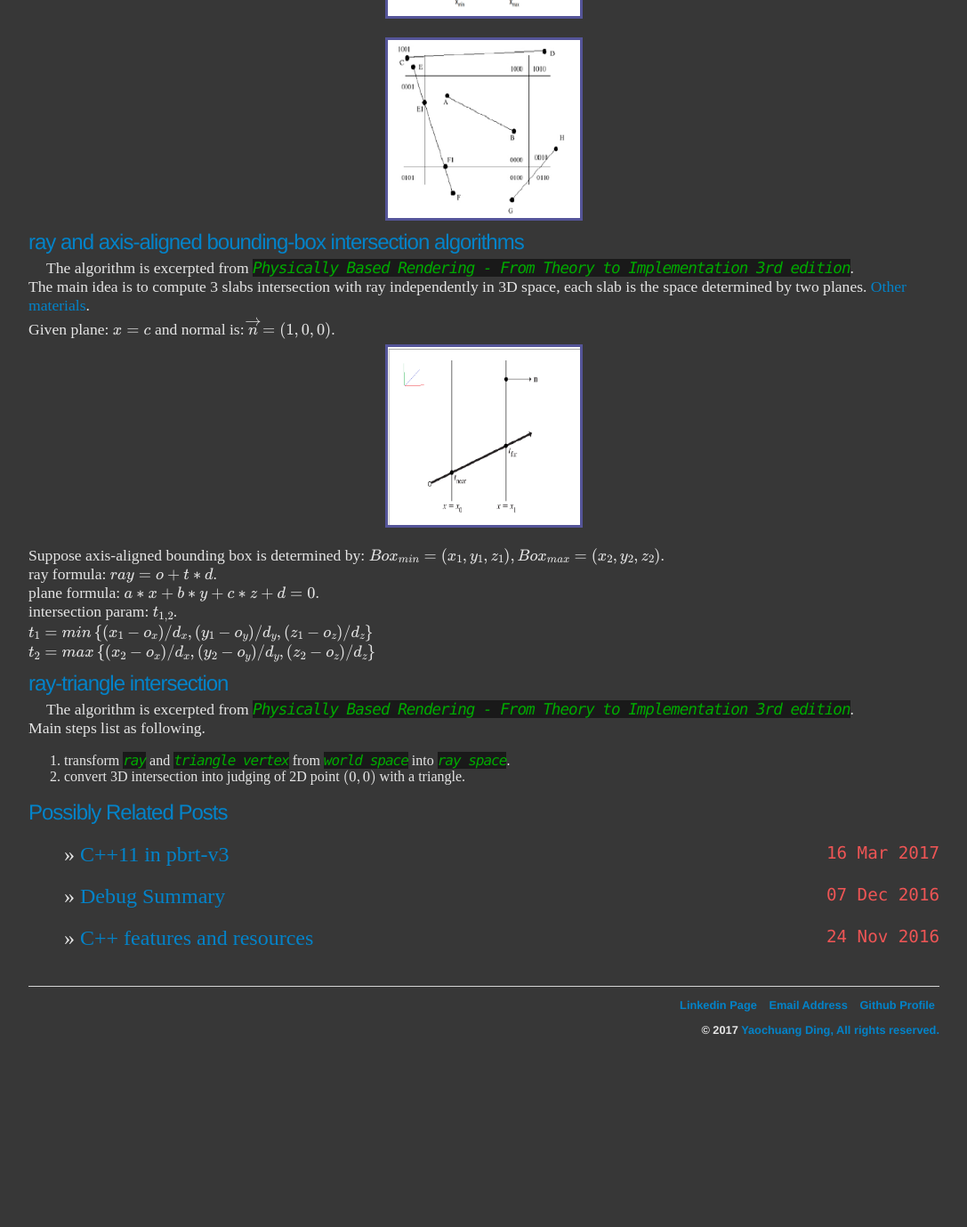
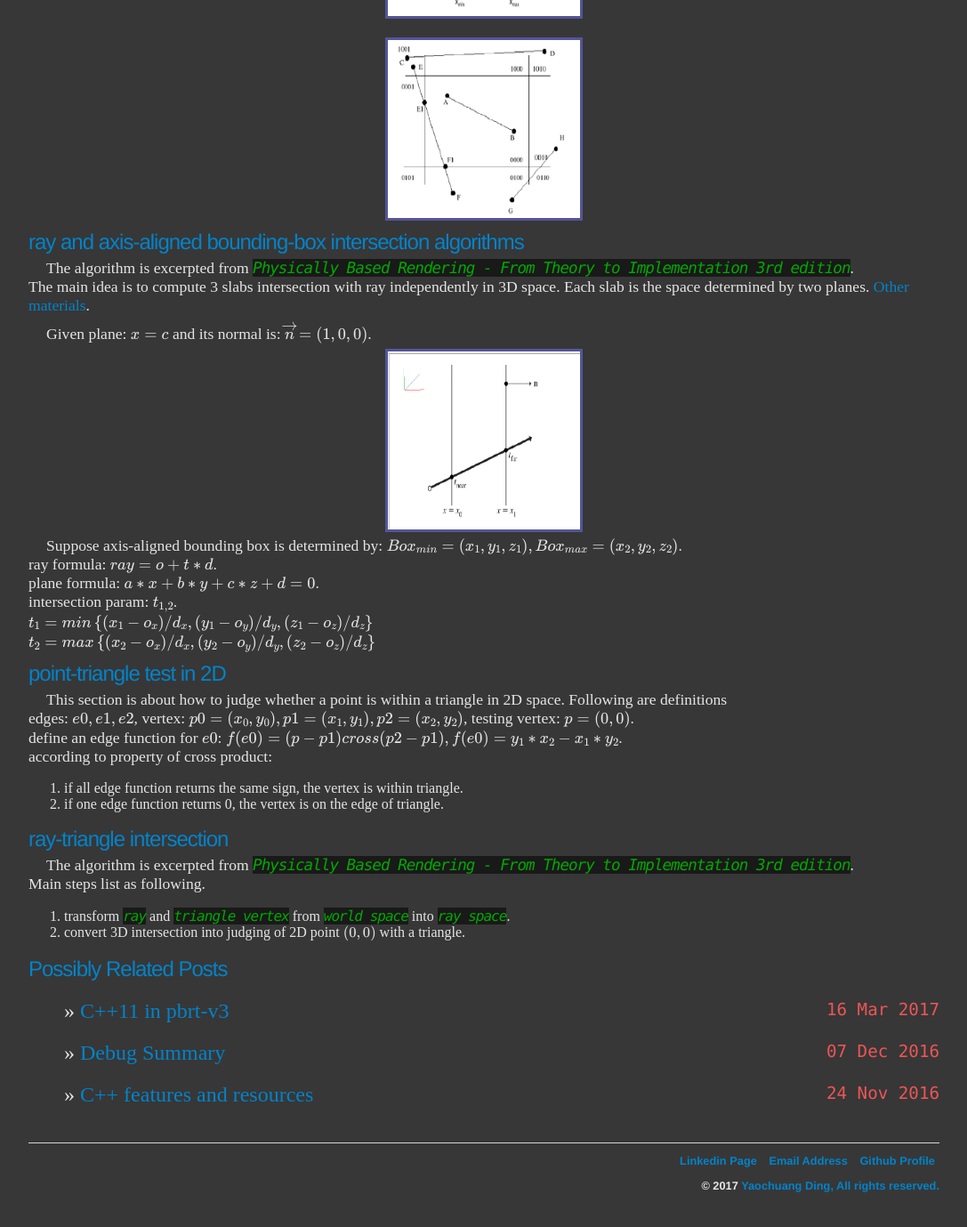
Before and after one commit to ychding11/ychding11.github.io, a Jekyll site: the page built from _posts/2015-04-21-Ray-Objects-Intersection.md, in a window 1280 px wide and 1400 px high, scrolled down 767 px. Shown: the top 1379 px of the window at 89% size, without its empty margins (96-1183 px from the left). Built offline with Jekyll 4.4.1, drawn with Linux system fonts in a browser that asks for light colours; formulas are drawn with MathJax 3; before the commit the page ends 1992 px from its top, so only the background shows below that; some of the changed text lies outside the part shown.

Commit message:
add triangle-vertex judge.

```diff
--- a/_posts/2015-04-21-Ray-Objects-Intersection.md
+++ b/_posts/2015-04-21-Ray-Objects-Intersection.md
@@ -22,11 +22,13 @@ The wikipedia page contains the very detailed description about algorithm and gi
 ## ray and axis-aligned bounding-box intersection algorithms
 
 The algorithm is excerpted from *Physically Based Rendering - From Theory to Implementation 3rd edition*.
-The main idea is to compute 3 slabs intersection with ray independently in 3D space, each slab is the space
-determined by two planes. [Other materials](http://people.csail.mit.edu/amy/papers/box-jgt.pdf).
-Given plane: $$ x = c $$ and normal is: $$ \overrightarrow{n}=(1,0,0)$$.
+The main idea is to compute 3 slabs intersection with ray independently in 3D space.
+Each slab is the space determined by two planes. [Other materials](http://people.csail.mit.edu/amy/papers/box-jgt.pdf).
+
+Given plane: $$ x = c $$ and its normal is: $$ \overrightarrow{n}=(1,0,0)$$.
 
 ![ray and slab intersection]({{ site.url }}/images/shapeIntersection/intersection-slab.png  "ray and slab intersection")
+
 Suppose axis-aligned bounding box is determined by: $$ Box_{min} = (x_1, y_1, z_1), Box_{max} = (x_2, y_2, z_2) $$.
   ray formula:  $$ ray = o + t * d $$.
   plane formula: $$ a * x + b * y + c * z + d = 0 $$.
@@ -34,6 +36,16 @@ Suppose axis-aligned bounding box is determined by: $$ Box_{min} = (x_1, y_1, z_
    $$ t_1 = min \left\{(x_1-o_x)/d_x,(y_1-o_y)/d_y,(z_1-o_z)/d_z \right\} $$
    $$ t_2 = max \left\{(x_2-o_x)/d_x,(y_2-o_y)/d_y,(z_2-o_z)/d_z \right\} $$
 
+## point-triangle test in 2D
+
+This section is about  how to judge whether a point is within a triangle in 2D space. Following are definitions
+edges: $$ e0, e1, e2 $$, vertex: $$ p0=(x_0,y_0), p1=(x_1,y_1), p2=(x_2,y_2) $$, testing vertex: $$ p=(0,0) $$.
+define an edge function for $$ e0 $$: $$ f(e0)=(p-p1)cross(p2-p1), f(e0)= y_1 * x_2 - x_1 * y_2$$.
+according to property of cross product:
+
+1. if all edge function returns the same sign, the vertex is within triangle.
+2. if one edge function returns 0, the vertex is on the edge of triangle.
+
 ## ray-triangle intersection
 
 The algorithm is excerpted from *Physically Based Rendering - From Theory to Implementation 3rd edition*.
```
Also changed, not shown: other parts of _posts/2015-04-21-Ray-Objects-Intersection.md (+1 -1 lines).
